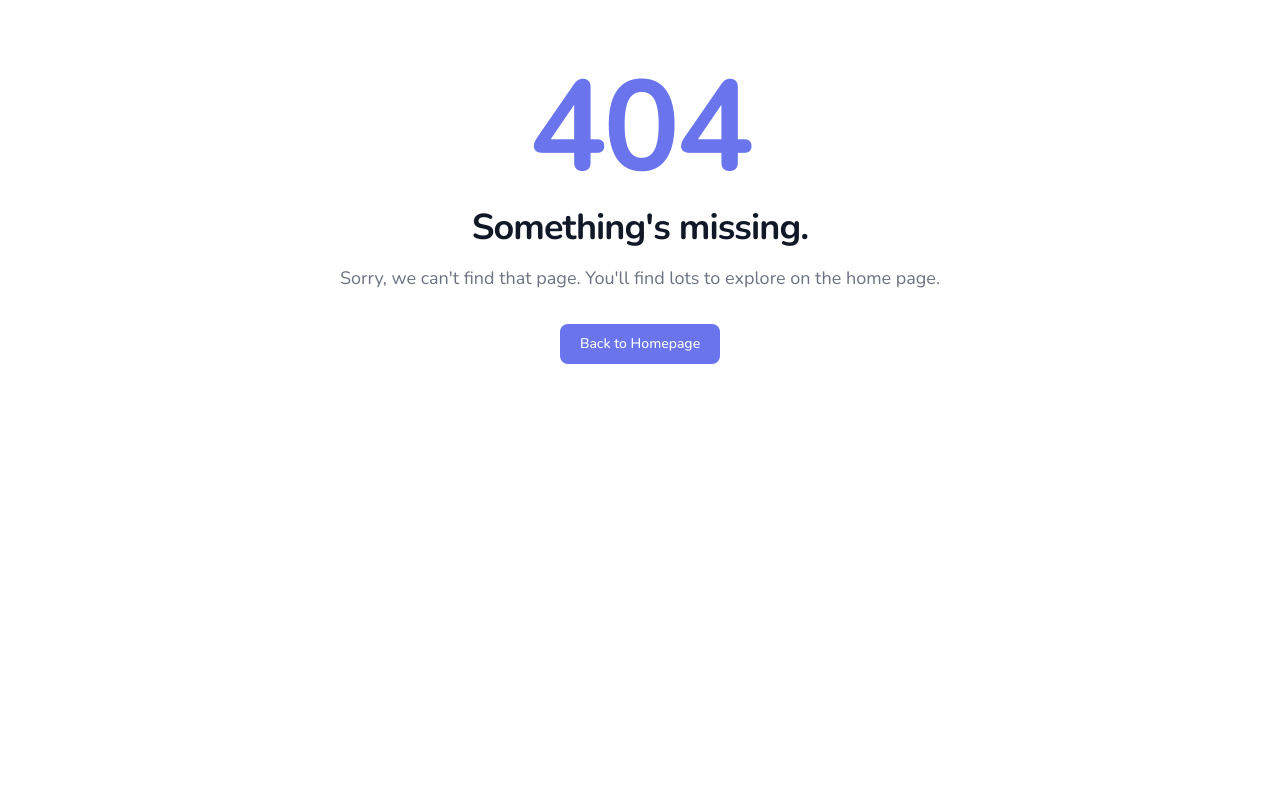
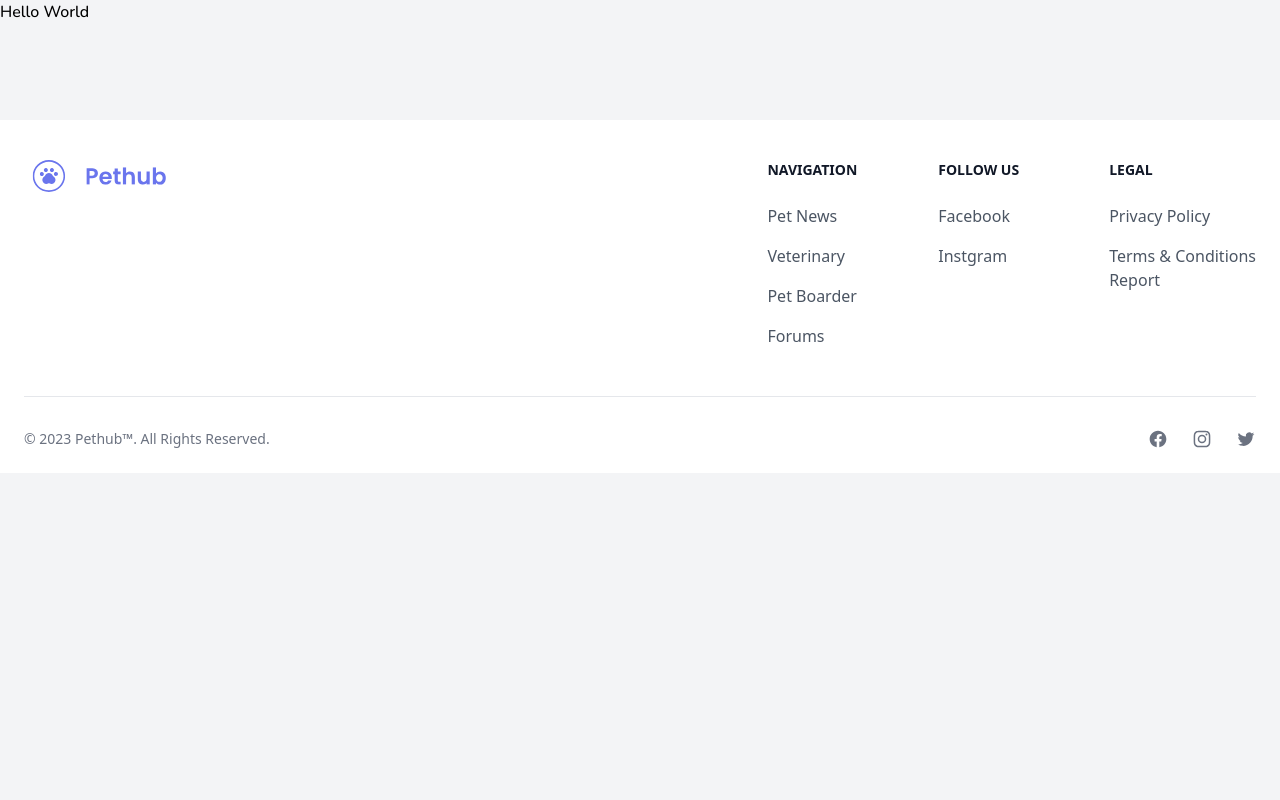
Before and after one commit to Cwjiee/pethub-frontend, a Next.js app: page /forums/create in a window 1280 px wide. Before the commit this address had no page. Shown: the top 800 px of the page. Built offline with nearby package versions, Linux system fonts and the light colour scheme.

Commit message:
fix: new forums button bug

```diff
--- /dev/null
+++ b/src/pages/forums/create.jsx
@@ -0,0 +1,5 @@
+export default function CreateForum() {
+  return (
+    <div>Hello World</div>
+  )
+}
--- a/src/pages/forums.jsx
+++ b/src/pages/forums/index.jsx
@@ -21,7 +21,7 @@ export default function Forum() {
     <>
       <Navbar title={true}>Forums</Navbar>
       <div className="w-[80%] m-auto pt-6 px-6">
-        <Searchbar input={input} setInput={setInput} label={"New Posts"} />
+        <Searchbar input={input} setInput={setInput} label={"New Forums"} href={"/forums/create"}/>
         <div className="flex justify-between mt-4 mb-6">
           <div className="flex gap-x-[12px]">
             {tags.map((tag) => {
```
